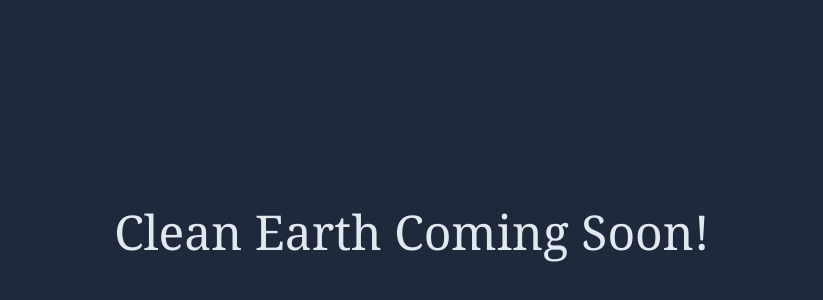
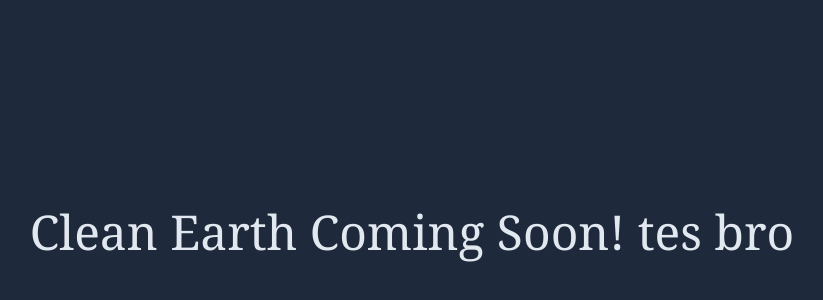
Before and after one commit to HaikalRFadhilahh/clean-earth, a React (Vite) app: page / in a window 1280 px wide. Shown: the part 168-468 px from the top of the page, without its empty margins (228-1051 px from the left). Built offline with nearby package versions, Linux system fonts and the light colour scheme.

Commit message:
zulfan tes

```diff
--- a/src/App.jsx
+++ b/src/App.jsx
@@ -11,6 +11,7 @@ const App = () => {
         <h1 className={"text-5xl text-slate-200 font-serif"}>
           {" "}
           Clean Earth Coming Soon!
+          tes bro
         </h1>
       </div>
     </React.Fragment>
```
